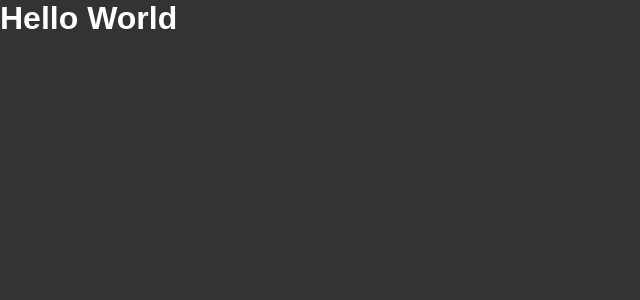
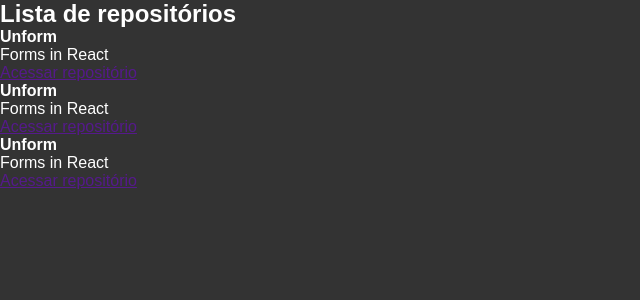
Before and after one commit to br-gabriel/Github-explorer, a React app: page / in a window 1280 px wide. Shown: the top 300 px of the page, without its empty margins (0-640 px from the left). Built offline with nearby package versions, Linux system fonts and the light colour scheme.

Commit message:
first component

```diff
--- a/package.json
+++ b/package.json
@@ -24,6 +24,8 @@
     "cross-env": "^7.0.3",
     "css-loader": "^6.7.1",
     "html-webpack-plugin": "^5.5.0",
+    "node-sass": "^7.0.1",
+    "sass": "^1.49.9",
     "sass-loader": "^12.6.0",
     "style-loader": "^3.3.1",
     "webpack": "^5.70.0",
--- a/src/App.jsx
+++ b/src/App.jsx
@@ -1,5 +1,6 @@
+import { RepositoryList } from './components/RepositoryList'
 import './styles/global.scss'
 
 export function App() {
-    return <h1>Hello World</h1>
+    return <RepositoryList />
 }
--- /dev/null
+++ b/src/components/RepositoryList.jsx
@@ -0,0 +1,36 @@
+export function RepositoryList() {
+    return (
+        <section className="repositoryList">
+            <h1>Lista de repositórios</h1>
+
+            <ul>
+                <li>
+                    <strong>Unform</strong>
+                    <p>Forms in React</p>
+
+                    <a href="">
+                        Acessar repositório
+                    </a>
+                </li>
+
+                <li>
+                    <strong>Unform</strong>
+                    <p>Forms in React</p>
+
+                    <a href="">
+                        Acessar repositório
+                    </a>
+                </li>
+
+                <li>
+                    <strong>Unform</strong>
+                    <p>Forms in React</p>
+
+                    <a href="">
+                        Acessar repositório
+                    </a>
+                </li>
+            </ul>
+        </section>
+    )
+}
```
Also changed, not shown: 1 other file (tests, documents, lock files or other folders).
